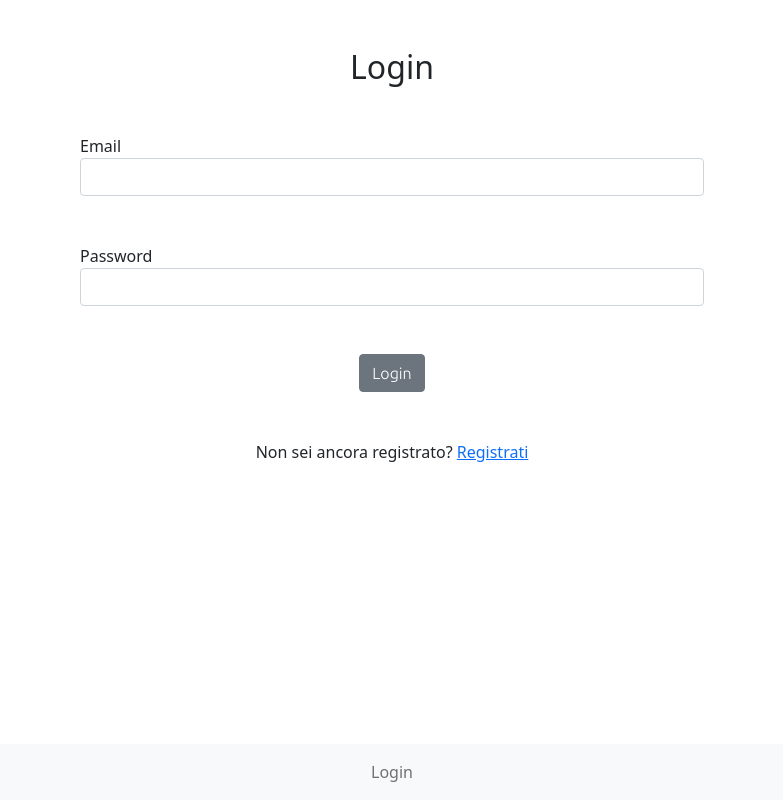
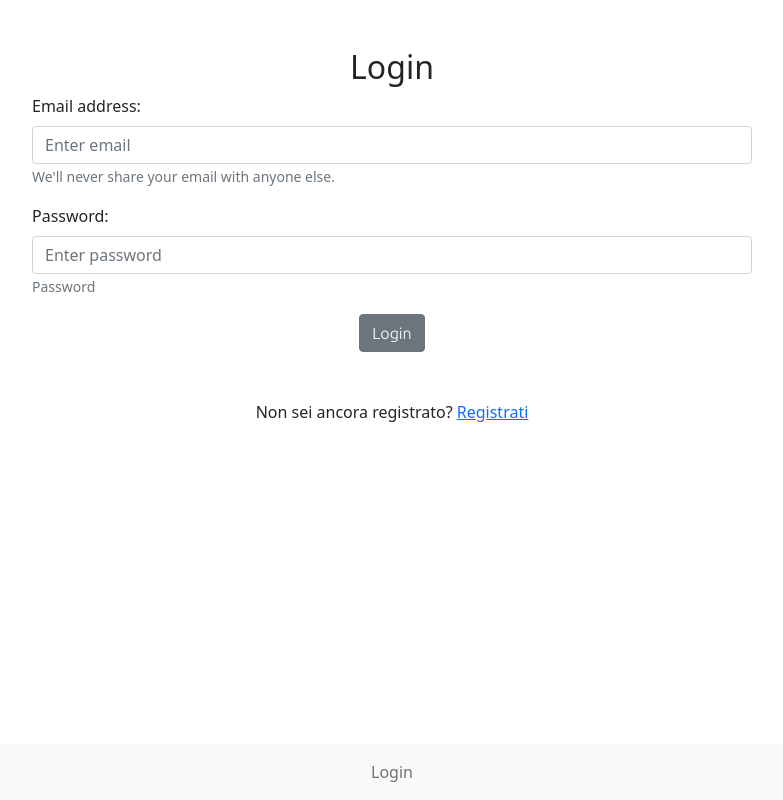
Before and after one commit to EasyLocker/web, a Vue app: page /login in a window 1280 px wide. Shown: the whole page, without its empty margins (248-1031 px from the left). Built offline with nearby package versions, Linux system fonts and the light colour scheme; a web font is replaced by a local one.

Commit message:
Refactor LockerView and login
Divide Locker search and Locker list. Add automatic login on pressing of enter button

```diff
--- a/components.d.ts
+++ b/components.d.ts
@@ -15,6 +15,7 @@ declare module '@vue/runtime-core' {
     IconSupport: typeof import('./src/components/old_components/icons/IconSupport.vue')['default']
     IconTooling: typeof import('./src/components/old_components/icons/IconTooling.vue')['default']
     LockerButton: typeof import('./src/components/LockerButton.vue')['default']
+    LockerSearchLayout: typeof import('./src/components/LockerSearchLayout.vue')['default']
     NavBar: typeof import('./src/components/NavBar.vue')['default']
     RouterLink: typeof import('vue-router')['RouterLink']
     RouterView: typeof import('vue-router')['RouterView']
--- a/src/components/LockerButton.vue
+++ b/src/components/LockerButton.vue
@@ -2,7 +2,7 @@
   <div class="mx-3 mx-md-5 my-2">
     <div class="card home-button w-100">
       <div class="p-2">
-        <b-button class="float-end" @click="bookLocker">Book</b-button>
+        <b-button class="float-end">{{ buttonText }}</b-button>
         <div class="font-1 ms-3">{{name}}</div>
         <div class="font-2 ms-3">Via Stazione</div>
       </div>
@@ -28,24 +28,13 @@ export default defineComponent({
     lockerId: {
       type: String,
       required: true
+    },
+    buttonText: {
+      type: String,
+      required: true
     }
   },
   methods: {
-    async bookLocker() {
-      const auth = useAuthStore();
-
-      try {
-        console.log(this.lockerId);
-        const response = await axiosInstance.patch('/lockers', {
-            id: this.lockerId,
-            userId: auth.id
-        })
-        //console.log(response);
-        this.lockers = response.data;
-      } catch (err) {
-        console.log(err);
-      }
-    }
   }
 });
 
--- /dev/null
+++ b/src/components/LockerSearchLayout.vue
@@ -0,0 +1,65 @@
+<template>
+  <div>
+    <b-input-group prepend="Search">
+      <b-form-input v-model="data.name" @keydown.enter="btnClick"></b-form-input>
+      <template #append>
+        <b-button variant="primary" @click.stop="btnClick" >
+          <font-awesome-icon icon="magnifying-glass" />
+        </b-button>
+      </template>
+    </b-input-group>
+
+    <slot :lockers="lockers" />
+  </div>
+</template>
+
+<script>
+import {defineComponent} from "vue";
+import axiosInstance from "@/plugins/axios";
+import {BButton, BFormInput, BInputGroup} from "bootstrap-vue-3";
+
+export default defineComponent ({
+  name: 'LockerSearchLayout',
+  components: {BButton, BFormInput, BInputGroup},
+  props: {
+    name: {
+      type: String,
+      require: true
+    }
+  },
+  data() {
+    return {
+      lockers: null,
+      data: {
+        name: ''
+      }
+    }
+  },
+  mounted() {
+    this.getLockers();
+  },
+  methods: {
+    async getLockers() {
+      try {
+        const response = await axiosInstance.get('/lockers', {
+          params: {
+            name: this.data.name
+          }
+        })
+        //console.log(response.data);
+        this.lockers = response.data;
+      } catch (err) {
+        console.log(err);
+      }
+    },
+    btnClick () {
+      this.getLockers();
+      this.$emit('click', this.lockers);
+    }
+  }
+})
+</script>
+
+<style scoped>
+
+</style>
--- a/src/stores/auth.ts
+++ b/src/stores/auth.ts
@@ -44,6 +44,7 @@ export const useAuthStore = defineStore({
     async completeAuthentication(data: {id: string, token: string, email: string, role: string, name: string, surname: string}) {
       this.id = data.id;
       this.token = data.token;
+      //console.log(data.token);
       this.email = data.email;
       this.role = data.role;
       this.name = data.name;
--- a/src/views/LockersView.vue
+++ b/src/views/LockersView.vue
@@ -1,56 +1,55 @@
 <template>
   <ViewLayout title="Tutti i lockers" background="../../immagini/bkgr_blu.jpg">
-
-    <b-input-group prepend="Search">
-      <b-form-input v-model="data.name" @keydown.enter="getLockers"></b-form-input>
-      <template #append>
-        <b-button variant="primary" @click="getLockers">
-          <font-awesome-icon icon="magnifying-glass" />
-        </b-button>
+    <LockerSearchLayout list-btn-text="Book">
+      <template #default="{lockers}">
+        <LockerButton
+            v-for="locker in lockers"
+            v-bind:key="locker._id"
+            :name="locker.name"
+            :locker-id="locker._id"
+            :button-text="locker.bookedByMe ? 'Unbook' : 'Book'"
+            @click="locker.bookedByMe ? unbookLocker(locker.id) : bookLocker(locker.id)"
+        />
       </template>
-    </b-input-group>
-
-    <LockerButton v-for="locker in lockers" v-bind:key="locker._id" :name="locker.name" :locker-id="locker._id"></LockerButton>
+    </LockerSearchLayout>
   </ViewLayout>
 </template>
 
 <script lang="ts">
 import {defineComponent} from "vue";
 import ViewLayout from "@/components/ViewLayout.vue";
-import LockerButton from "@/components/LockerButton.vue";
+import LockerList from "@/components/LockerSearchLayout.vue";
+import {useAuthStore} from "@/stores/auth";
 import axiosInstance from "@/plugins/axios";
-import {BButton, BFormInput, BFormTextarea, BInputGroup} from "bootstrap-vue-3";
+import LockerSearchLayout from "@/components/LockerSearchLayout.vue";
 
 export default defineComponent({
   components: {
-    BFormTextarea,
-    BButton,
-    BInputGroup,
-    BFormInput,
-    LockerButton,
+    LockerSearchLayout,
     ViewLayout
   },
-  data () {
-    return {
-      lockers: null,
-      data: {
-        name: ''
+  methods: {
+    async unbookLocker(lockerId) {
+      console.log('Hey, unbooko locker! ' + lockerId)
+      //const auth = useAuthStore();
+
+      try {
+        await axiosInstance.patch('/lockers/unbook', {
+          id: lockerId
+        })
+      } catch (err) {
+        console.log(err);
       }
-    }
-  },
-  mounted() {
-    this.getLockers();
-  },
-  methods: {
-    async getLockers () {
+    },
+    async bookLocker(lockerId) {
+      console.log('Hey, booko locker! ' + lockerId)
+      const auth = useAuthStore();
+
       try {
-        const response = await axiosInstance.get('/lockers', {
-          params: {
-            name: this.data.name
-          }
+        await axiosInstance.patch('/lockers/book', {
+          id: lockerId,
+          userId: auth.id
         })
-        //console.log(response);
-        this.lockers = response.data;
       } catch (err) {
         console.log(err);
       }
--- a/src/views/LoginView.vue
+++ b/src/views/LoginView.vue
@@ -5,34 +5,56 @@
 
     <b-form>
 
-      <div class="m-5">
-        <span>Email</span>
-        <b-form-input v-model="user.email"/>
-      </div>
+      <b-form-group
+          id="input-group-1"
+          label="Email address:"
+          label-for="input-1"
+          description="We'll never share your email with anyone else."
+      >
+        <b-form-input
+            @keydown.enter="login"
+            id="input-1"
+            v-model="user.email"
+            type="email"
+            placeholder="Enter email"
+            required
+        ></b-form-input>
+      </b-form-group>
 
-      <div class="m-5">
-        <span>Password</span>
-        <b-form-input type="password" v-model="user.password"/>
-      </div>
+      <b-form-group
+          id="input-group-1"
+          label="Password:"
+          label-for="input-2"
+          description="Password"
+      >
+        <b-form-input
+            @keydown.enter="login"
+            id="input-1"
+            v-model="user.password"
+            type="password"
+            placeholder="Enter password"
+            required
+        ></b-form-input>
+      </b-form-group>
+
 
       <div class="text-center">
-        <b-button class="text-center" @click.prevent="login">Login</b-button>
+        <b-button class="text-center">Login</b-button>
       </div>
-
-      <div class="m-5 text-center">
-        Non sei ancora registrato?
-        <RouterLink to="/register"> Registrati</RouterLink>
-      </div>
-
 
     </b-form>
 
+    <div class="m-5 text-center">
+      Non sei ancora registrato?
+      <RouterLink to="/register"> Registrati</RouterLink>
+    </div>
   </div>
 </template>
 
 <script setup lang="ts">
 import {ref} from "vue";
 import {useAuthStore} from "@/stores/auth";
+import {BButton, BForm, BFormInput} from "bootstrap-vue-3";
 
 const user = ref({
   email: '',
@@ -45,6 +67,10 @@ function login() {
   auth.login(user.value);
 }
 
+function test(){
+  console.log("HELLOOOO");
+}
+
 </script>
 
 <style scoped>
```
